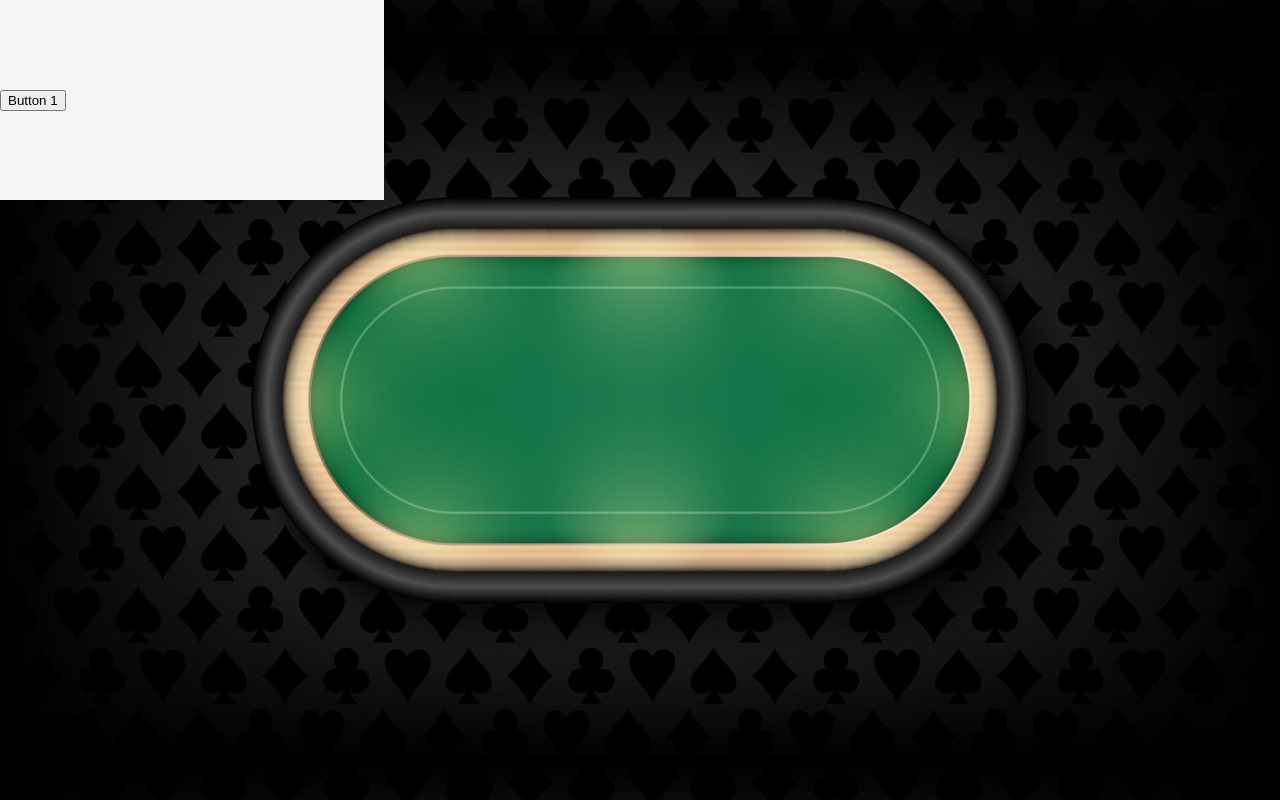
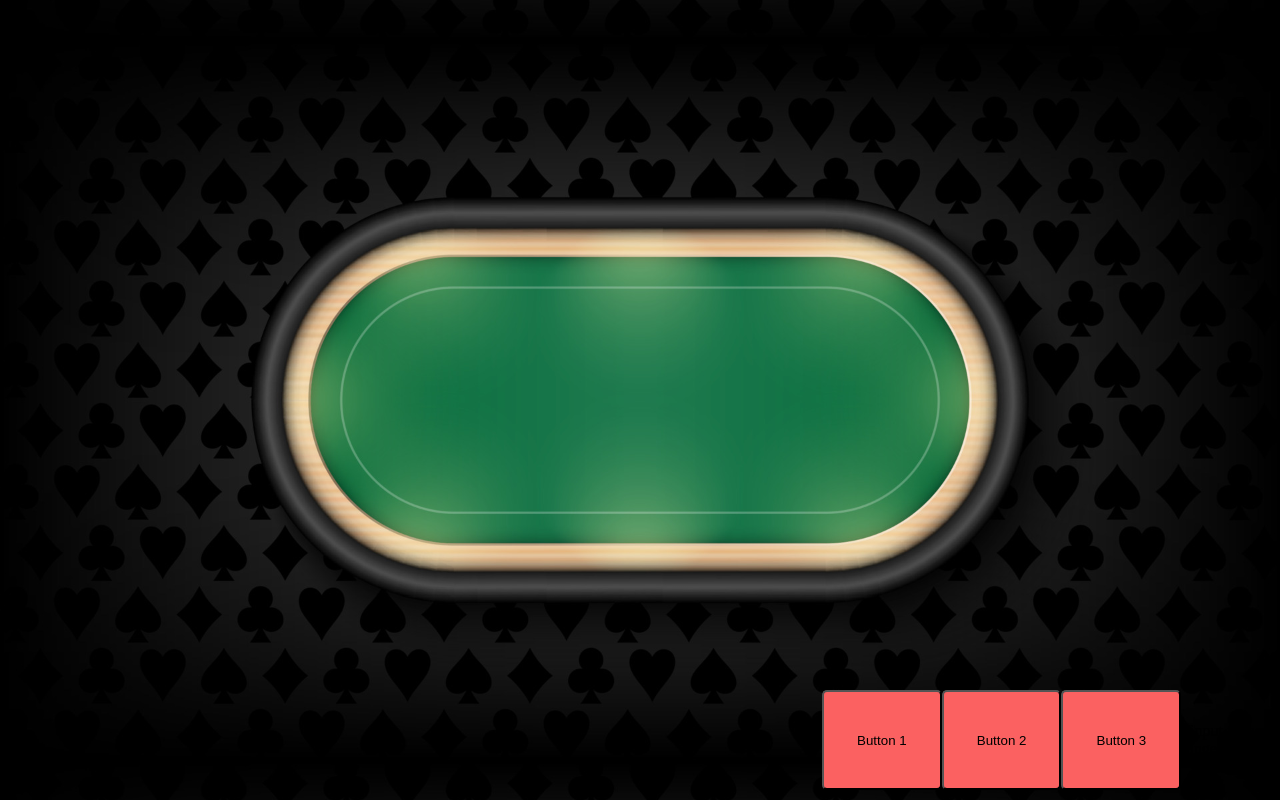
Before and after one commit to Gome510/poker-pge233, a React (Vite) app: page / in a window 1280 px wide. Built offline with nearby package versions, Linux system fonts and the light colour scheme.

Commit message:
action buttons

```diff
--- a/src/App.css
+++ b/src/App.css
@@ -4,4 +4,6 @@
   background-repeat: repeat;
   background-position: center;
   min-height: 100vh;
+
+  position: relative;
 }
--- a/src/components/ActionBar.css
+++ b/src/components/ActionBar.css
@@ -2,7 +2,20 @@
     display: flex;
     justify-content: space-between;
     align-items: center;
-    height:200px;
-    width:30%;
-    background-color: #f5f5f5;
+    height:100px;
+    width:35%;
+    /* background-color: #f5f5f5; */
+    position: absolute;
+    bottom: 10px;
+    right: 10px;
 }
+
+.action-button{
+    display:flex;
+    height: 100%;
+    width: 33%;
+    justify-content: center;
+    align-items: center;
+    background-color: #fb6161;
+    border-radius:5px;
+}
--- a/src/components/ActionBar.jsx
+++ b/src/components/ActionBar.jsx
@@ -5,7 +5,9 @@ export default function ActionBar() {
     return (
         <div className="action-bar">
             <button className="action-button">Button 1</button>
-
+            <button className="action-button">Button 2</button>
+            <button className="action-button">Button 3</button>
+            //input type range
         </div>
     )
 }
```
